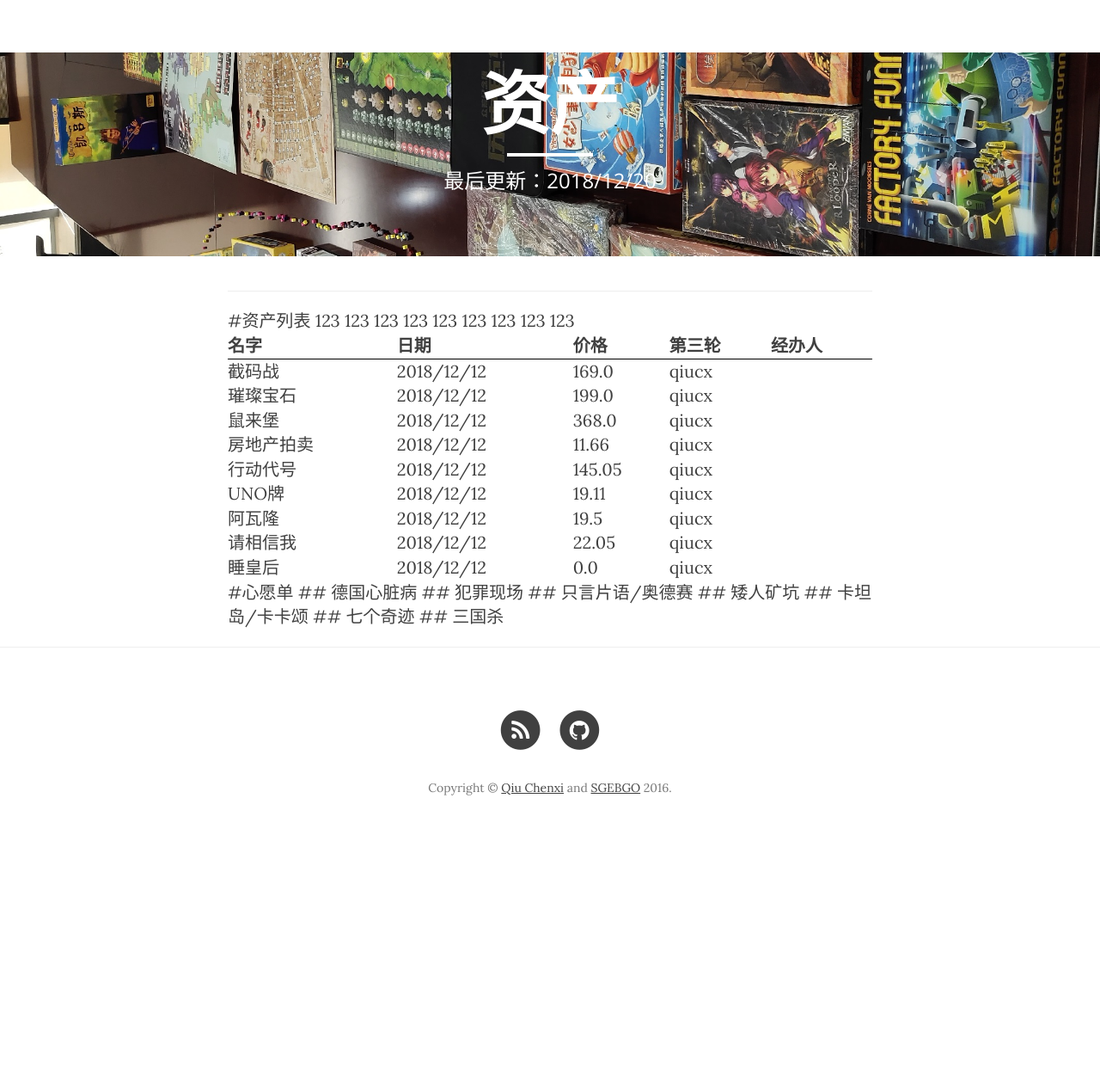
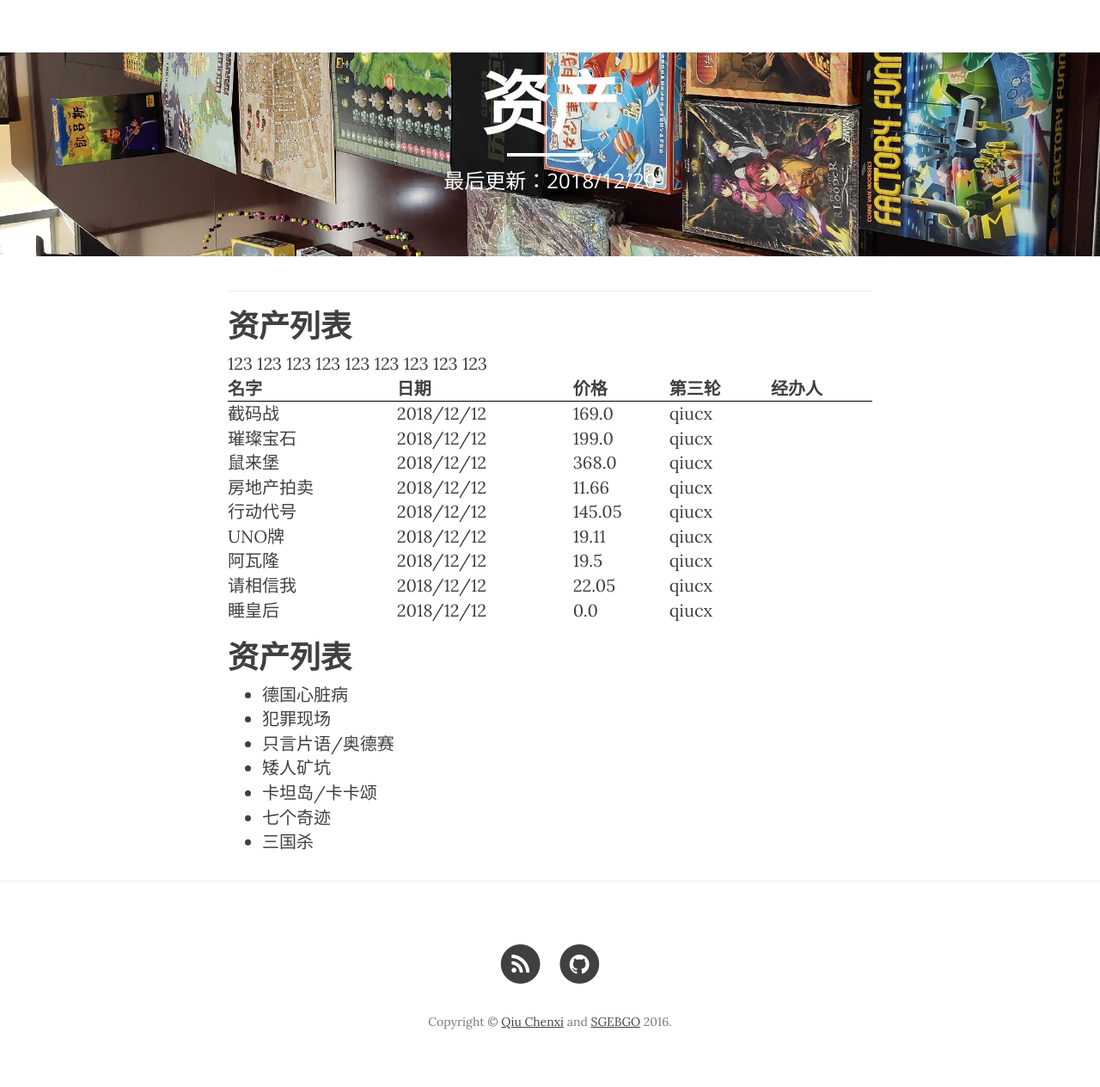
Before and after one commit to SGEBGO/SGEBGO.github.io, a Jekyll site: the page built from asset.html, in a window 1280 px wide. Shown: the whole page at 86% size. Built offline with Jekyll 4.4.1, drawn with Linux system fonts in a browser that asks for light colours; nearby versions of some CDN libraries; before the commit the page ends 992 px from its top, so only the background shows below that.

Commit message:
asset bug fix

```diff
--- a/asset.html
+++ b/asset.html
@@ -7,7 +7,8 @@ header-img: "img/home-bg.jpg"
 <hr>
 
 
-#资产列表
+
+<h1>资产列表</h1>
 
 <table>
   <thead>
@@ -32,18 +33,14 @@ header-img: "img/home-bg.jpg"
   </tbody>
 </table>
 
-#心愿单
+<h1>资产列表</h1>
 
-## 德国心脏病
-
-## 犯罪现场
-
-## 只言片语/奥德赛
-
-## 矮人矿坑
-
-## 卡坦岛/卡卡颂
-
-## 七个奇迹
-
-## 三国杀
+<ul>
+<li>德国心脏病</li>
+<li>犯罪现场</li>
+<li>只言片语/奥德赛</li>
+<li>矮人矿坑</li>
+<li>卡坦岛/卡卡颂</li>
+<li>七个奇迹</li>
+<li>三国杀</li>
+</ul>
```
Also changed, not shown: _data/assets.yml (line endings or trailing spaces).
